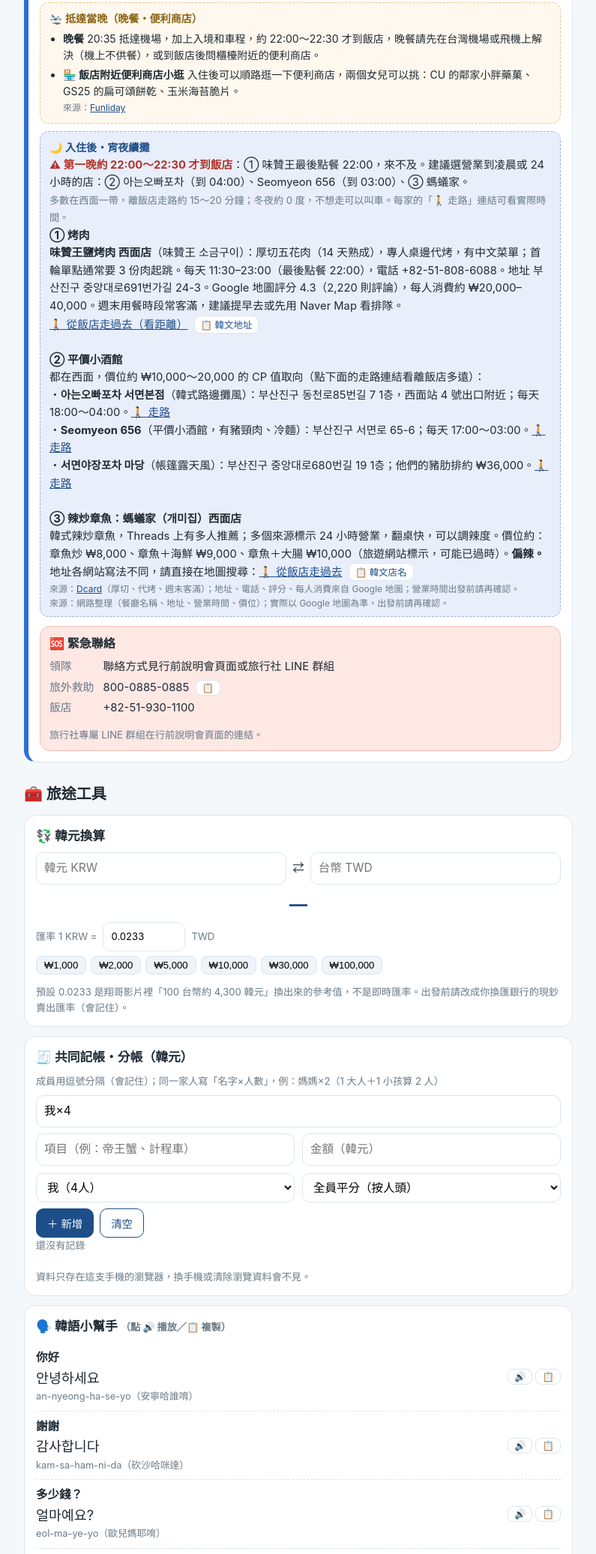
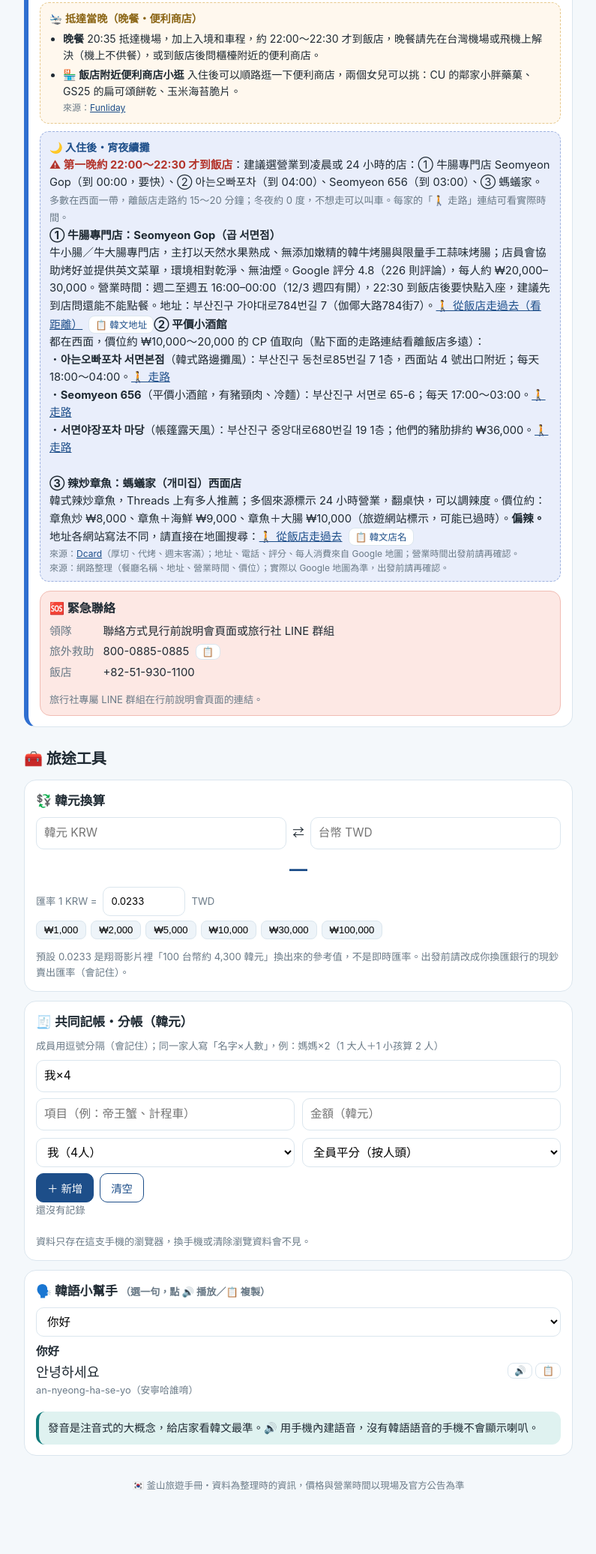
Before and after one commit to xzxz00222-code/Busan, a plain HTML site: page index.html in a window 1280 px wide. Shown: the part 2842-4915 px from the top of the page at 75% size, without its empty margins (242-1037 px from the left). Drawn offline with Linux system fonts and the light colour scheme.

Commit message:
D1: replace BBQ with beef intestine shop; Korean helper becomes categorized dropdown (41 phrases)
Co-Authored-By: Claude Sonnet 5.5 <noreply@anthropic.com>

```diff
--- a/index.html
+++ b/index.html
@@ -322,8 +322,9 @@ footer{text-align:center;color:var(--muted);font-size:.78rem;margin-top:30px}
   </div>
 
   <div class="card">
-    <h3 style="margin-top:0">🗣️ 韓語小幫手 <span class="small">（點 🔊 播放／📋 複製）</span></h3>
-    <div id="phrases"></div>
+    <h3 style="margin-top:0">🗣️ 韓語小幫手 <span class="small">（選一句，點 🔊 播放／📋 複製）</span></h3>
+    <select id="phSel"></select>
+    <div id="phShow"></div>
     <div class="note tip" style="margin-bottom:0">發音是注音式的大概念，給店家看韓文最準。🔊 用手機內建語音，沒有韓語語音的手機不會顯示喇叭。</div>
   </div>
 
@@ -426,7 +427,7 @@ const DAYS=[
  {d:1,date:'12/3',wd:'四',title:'高雄出發・抵達釜山',c:'var(--d1)',
   localTitle:'🛬 抵達當晚（晚餐・便利商店）',
   nightTitle:'🌙 入住後・宵夜續攤',
-  nightNote:'<b style="color:#b3342b">⚠ 第一晚約 22:00～22:30 才到飯店</b>：① 味贊王最後點餐 22:00，來不及。建議選營業到凌晨或 24 小時的店：② 아는오빠포차（到 04:00）、Seomyeon 656（到 03:00）、③ 螞蟻家。<br>',
+  nightNote:'<b style="color:#b3342b">⚠ 第一晚約 22:00～22:30 才到飯店</b>：建議選營業到凌晨或 24 小時的店：① 牛腸專門店 Seomyeon Gop（到 00:00，要快）、② 아는오빠포차（到 04:00）、Seomyeon 656（到 03:00）、③ 螞蟻家。<br>',
   items:[
    ['14:05','小港國際航廈 3 樓集合','濟州航空櫃檯（台勤代理），找領隊。託運每人 1 件 20 公斤。<br><span class="small">※ 來源：東南旅遊行前說明會頁面（2026/11/13 更新），時間以最新通知為準</span>'],
    ['17:05','高雄起飛','7C6256（台灣時間）'],
@@ -527,8 +528,10 @@ const DAYS=[
 (function(){const n=DAYS.find(z=>z.d===3).night;
 /* ⑤ 牛腸專門店 Seomyeon Gop：週一公休，只放 D2（週五）、D3（週六），D1 不放 */
 const GOP='<br><br><b>④ 牛腸專門店：Seomyeon Gop（곱 서면점）</b><br>牛小腸／牛大腸專門店，主打以天然水果熟成、無添加嫩精的韓牛烤腸與限量手工蒜味烤腸；店員會協助烤好並提供英文菜單，環境相對乾淨、無油煙。Google 評分 4.8（226 則評論），每人約 ₩20,000–30,000。營業時間：週二至週五 16:00–00:00、週末 12:00–00:00，<b>週一公休</b>（你們 12/4 週五、12/5 週六都有開）。地址：부산진구 가야대로784번길 7（伽倻大路784街7）。<a class="pin" href="https://www.google.com/maps/dir/?api=1&origin=central%207%20hotel%20Busan&destination=부산진구+가야대로784번길+7&travelmode=walking" target="_blank" rel="noopener">🚶 從飯店走過去（看距離）</a> <button class="copy" data-copy="부산진구 가야대로784번길 7">📋 韓文地址</button>';
+const GOP1='<b>① 牛腸專門店：Seomyeon Gop（곱 서면점）</b><br>牛小腸／牛大腸專門店，主打以天然水果熟成、無添加嫩精的韓牛烤腸與限量手工蒜味烤腸；店員會協助烤好並提供英文菜單，環境相對乾淨、無油煙。Google 評分 4.8（226 則評論），每人約 ₩20,000–30,000。營業時間：週二至週五 16:00–00:00（12/3 週四有開），22:30 到飯店後要快點入座，建議先到店問還能不能點餐。地址：부산진구 가야대로784번길 7（伽倻大路784街7）。<a class="pin" href="https://www.google.com/maps/dir/?api=1&origin=central%207%20hotel%20Busan&destination=부산진구+가야대로784번길+7&travelmode=walking" target="_blank" rel="noopener">🚶 從飯店走過去（看距離）</a> <button class="copy" data-copy="부산진구 가야대로784번길 7">📋 韓文地址</button>';
+const n1=n.slice();n1[1]=n[1].replace(/<b>① 烤肉<\/b>[\s\S]*?(?=<b>② 平價小酒館)/,GOP1);
 const n23=[n[0],n[1]+GOP].concat(n.slice(2));
-DAYS.forEach(z=>{if(z.d===3)z.night=n23;else if(z.d>=1&&z.d<=3&&!z.night)z.night=(z.d===1?n:n23)})})();
+DAYS.forEach(z=>{if(z.d===3)z.night=n23;else if(z.d>=1&&z.d<=3&&!z.night)z.night=(z.d===1?n1:n23)})})();
 const CHK_ITEMS=['護照（效期需到 2027/06/07 之後）','機票確認 7C6256／7C6255','旅平險＋旅遊不便險','韓元現金（市場、小吃、現金攤用）','信用卡（確認海外手續費）','網卡／eSIM','防風羽絨外套、圍巾、手套、護耳帽','暖暖包、護唇膏','防滑厚底鞋','拖鞋、牙刷牙膏（飯店不一定提供）','行動電源（放隨身行李）、韓國插頭轉接','個人藥品、兩個女兒的常備藥','小孩備用衣物（海邊風大）',null,null,'小費 NT$1,500，現金備好（每人每天 300）'];
 const CHK_GROUPS=[['🪪 證件・保險',[0,1,2]],['💴 錢・網路',[3,4,15,5]],['🧳 穿著・行李',[6,7,8,9,10,11,12]]];
 function renderChk(){
@@ -635,7 +638,7 @@ const PH=[
  ['請蒸熟／煮熟','익혀 주세요','i-kyeo ju-se-yo（衣可唷 租誰唷）'],
  ['請幫我料理（加工）這個','이거 요리해 주세요','i-geo yo-ri-hae ju-se-yo（衣狗 唷里黑 租誰唷）'],
  ['加工費和座位費多少？','요리비랑 자리값은 얼마예요?','yo-ri-bi-rang ja-ri-gap-eun eol-ma-ye-yo'],
- ['1 公斤多少錢？','1킬로에 얼마예요?','han kil-lo-e eol-ma-ye-yo'],
+ ['1 公斤多少錢？','한 킬로에 얼마예요?','han kil-lo-e eol-ma-ye-yo'],
  ['請幫我秤重','무게 재 주세요','mu-ge jae ju-se-yo（姆給 賊 租誰唷）'],
  ['請給我水','물 주세요','mul ju-se-yo（母兒 租誰唷）'],
  ['請結帳','계산해 주세요','gye-san-hae ju-se-yo（給三黑 租誰唷）'],
@@ -644,11 +647,42 @@ const PH=[
  ['好吃！','맛있어요!','ma-si-sseo-yo（馬西搜唷）'],
  ['廁所在哪裡？','화장실이 어디예요?','hwa-jang-si-ri eo-di-ye-yo'],
  ['可以刷卡嗎？','카드 돼요?','ka-deu dwae-yo（卡的 腿唷）'],
- ['請去這個地址（計程車）','여기로 가 주세요','yeo-gi-ro ga ju-se-yo（唷gi 囉 卡 租誰唷）']
+ ['請去這個地址（計程車）','여기로 가 주세요','yeo-gi-ro ga ju-se-yo（唷gi 囉 卡 租誰唷）'],
+ ['請再給我一份','하나 더 주세요','ha-na deo ju-se-yo（哈那 都 租誰唷）'],
+ ['請幫我烤（牛腸／烤肉）','구워 주세요','gu-wo ju-se-yo（庫沃 租誰唷）'],
+ ['請幫我剪開','잘라 주세요','jal-la ju-se-yo（插啦 租誰唷）'],
+ ['請給我菜單','메뉴판 주세요','me-nyu-pan ju-se-yo（妹妞盤 租誰唷）'],
+ ['小孩要吃，請不要辣','아이가 먹을 거예요. 안 맵게 해 주세요','a-i-ga meo-geul geo-ye-yo. an maep-ge hae ju-se-yo'],
+ ['可以退稅嗎？','택스 리펀 돼요?','taek-seu ri-peon dwae-yo（特死 里崩 腿唷）'],
+ ['可以試穿嗎？','입어 봐도 돼요?','i-beo bwa-do dwae-yo（衣播 怕都 腿唷）'],
+ ['可以幫我拍照嗎？','사진 좀 찍어 주세요','sa-jin jom jji-geo ju-se-yo（沙金 炯 幾狗 租誰唷）'],
+ ['外帶','포장해 주세요','po-jang-hae ju-se-yo（PO張黑 租誰唷）'],
+ ['冰美式','아이스 아메리카노 주세요','a-i-seu a-me-ri-ka-no ju-se-yo（愛思 阿妹里卡no 租誰唷）'],
+ ['熱的','따뜻한 걸로 주세요','tta-tteu-tan geol-lo ju-se-yo（答的彈 狗囉 租誰唷）'],
+ ['有其他尺寸嗎？','다른 사이즈 있어요?','da-reun sa-i-jeu i-sseo-yo（達冷 沙衣之 衣搜唷）'],
+ ['有其他顏色嗎？','다른 색 있어요?','da-reun saek i-sseo-yo（達冷 誰 衣搜唷）'],
+ ['我只是看看','그냥 구경하는 거예요','geu-nyang gu-gyeong-ha-neun geo-ye-yo（可娘 苦ㄍㄧㄥ哈嫩 狗耶唷）'],
+ ['一杯冰美式','아이스 아메리카노 한 잔 주세요','a-i-seu a-me-ri-ka-no han jan ju-se-yo'],
+ ['兩杯','두 잔 주세요','du jan ju-se-yo（禿 殘 租誰唷）'],
+ ['不要加糖','설탕 빼 주세요','seol-tang ppae ju-se-yo（收躺 配 租誰唷）'],
+ ['少一點冰','얼음 적게 주세요','eo-reum jeok-ge ju-se-yo（喔冷 周給 租誰唷）'],
+ ['內用','매장에서 먹을 거예요','mae-jang-e-seo meo-geul geo-ye-yo（妹張耶搜 摸各 狗耶唷）'],
+ ['請幫我加熱','데워 주세요','de-wo ju-se-yo（特沃 租誰唷）'],
+ ['有位子嗎？','자리 있어요?','ja-ri i-sseo-yo（插里 衣搜唷）'],
+ ['有 Wi-Fi 嗎？','와이파이 있어요?','wa-i-pa-i i-sseo-yo（哇衣趴衣 衣搜唷）']
 ];
+const PHCAT={'👋 基本':['你好','謝謝','好吃！','廁所在哪裡？','請給我水'],
+'🍽 點餐・咖啡・外帶':['請給我這個','請給我菜單','請再給我一份','請幫我烤（牛腸／烤肉）','請幫我剪開','不要辣','小孩要吃，請不要辣','外帶','冰美式','熱的'],
+'☕ 咖啡廳':['一杯冰美式','兩杯','不要加糖','少一點冰','內用','請幫我加熱','有位子嗎？','有 Wi-Fi 嗎？'],
+'🐟 市場・海鮮':['請蒸熟／煮熟','請幫我料理（加工）這個','加工費和座位費多少？','1 公斤多少錢？','請幫我秤重','請先把水瀝掉再秤'],
+'🛍 購物・樂天 Outlet・退稅':['多少錢？','可以算便宜一點嗎？','有其他尺寸嗎？','有其他顏色嗎？','可以試穿嗎？','我只是看看','可以退稅嗎？','可以刷卡嗎？','請結帳','請給我明細'],
+'🚕 交通・拍照':['請去這個地址（計程車）','可以幫我拍照嗎？']};
 const canSpeak='speechSynthesis' in window;
 function say(t){if(!canSpeak)return;try{speechSynthesis.cancel();const u=new SpeechSynthesisUtterance(t);u.lang='ko-KR';u.rate=.85;speechSynthesis.speak(u)}catch(e){}}
-document.getElementById('phrases').innerHTML=PH.map((p,i)=>`<div class="phr"><div><div class="zh">${p[0]}</div><div class="ko">${p[1]}</div><div class="rd">${p[2]}</div></div><div style="white-space:nowrap">${canSpeak?`<button class="copy" onclick="say(PH[${i}][1])">🔊</button>`:''}<button class="copy" data-copy="${p[1]}">📋</button></div></div>`).join('');
+const phSel=document.getElementById('phSel'),phShow=document.getElementById('phShow');
+phSel.innerHTML=Object.keys(PHCAT).map(c=>`<optgroup label="${c}">${PHCAT[c].map(z=>{const i=PH.findIndex(p=>p[0]===z);return `<option value="${i}">${z}</option>`}).join('')}</optgroup>`).join('');
+function showPh(){const i=+phSel.value,p=PH[i];phShow.innerHTML=`<div class="phr"><div><div class="zh">${p[0]}</div><div class="ko">${p[1]}</div><div class="rd">${p[2]}</div></div><div style="white-space:nowrap">${canSpeak?`<button class="copy" onclick="say(PH[${i}][1])">🔊</button>`:''}<button class="copy" data-copy="${p[1]}">📋</button></div></div>`}
+phSel.onchange=showPh;showPh();
 
 /* ---------- 檢查清單 ---------- */
 function checklist(id,items,key){
```
